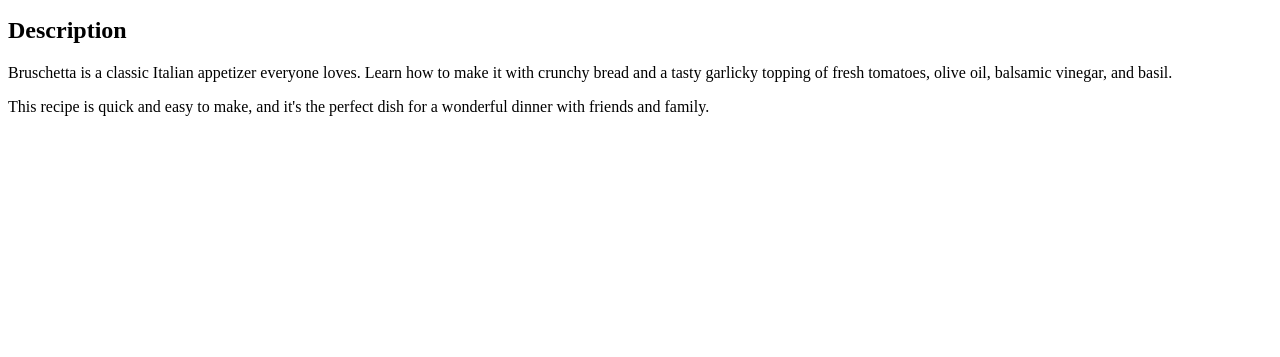
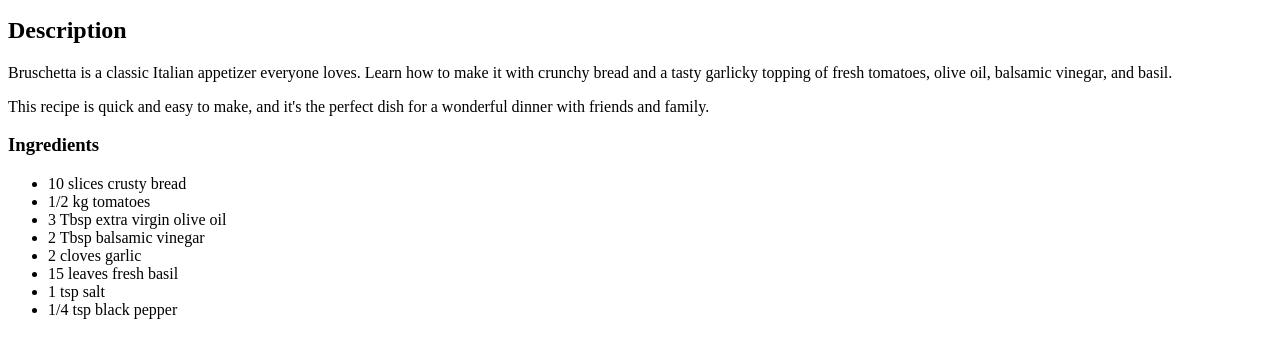
Before and after one commit to assaf-git/odin-recipes, a plain HTML site: page recipes/bruschetta.html in a window 1280 px wide. Shown: the part 101-458 px from the top of the page. Drawn offline with Linux system fonts and the light colour scheme.

Commit message:
Add unordered ingredients list

```diff
--- a/recipes/bruschetta.html
+++ b/recipes/bruschetta.html
@@ -14,5 +14,16 @@
         <p>Bruschetta is a classic Italian appetizer everyone loves. Learn how to make it with crunchy bread and a tasty garlicky topping of fresh tomatoes, olive oil, balsamic vinegar, and basil.</p>
         <p>This recipe is quick and easy to make, and it's the perfect dish for a wonderful dinner with friends and family.</p>
 
+        <h3>Ingredients</h3>
+        <ul>
+            <li>10 slices crusty bread</li>
+            <li>1/2 kg tomatoes</li>
+            <li>3 Tbsp extra virgin olive oil</li>
+            <li>2 Tbsp balsamic vinegar</li>
+            <li>2 cloves garlic</li>
+            <li>15 leaves fresh basil</li>
+            <li>1 tsp salt</li>
+            <li>1/4 tsp black pepper</li>
+        </ul>
     </body>
 </html>
```
